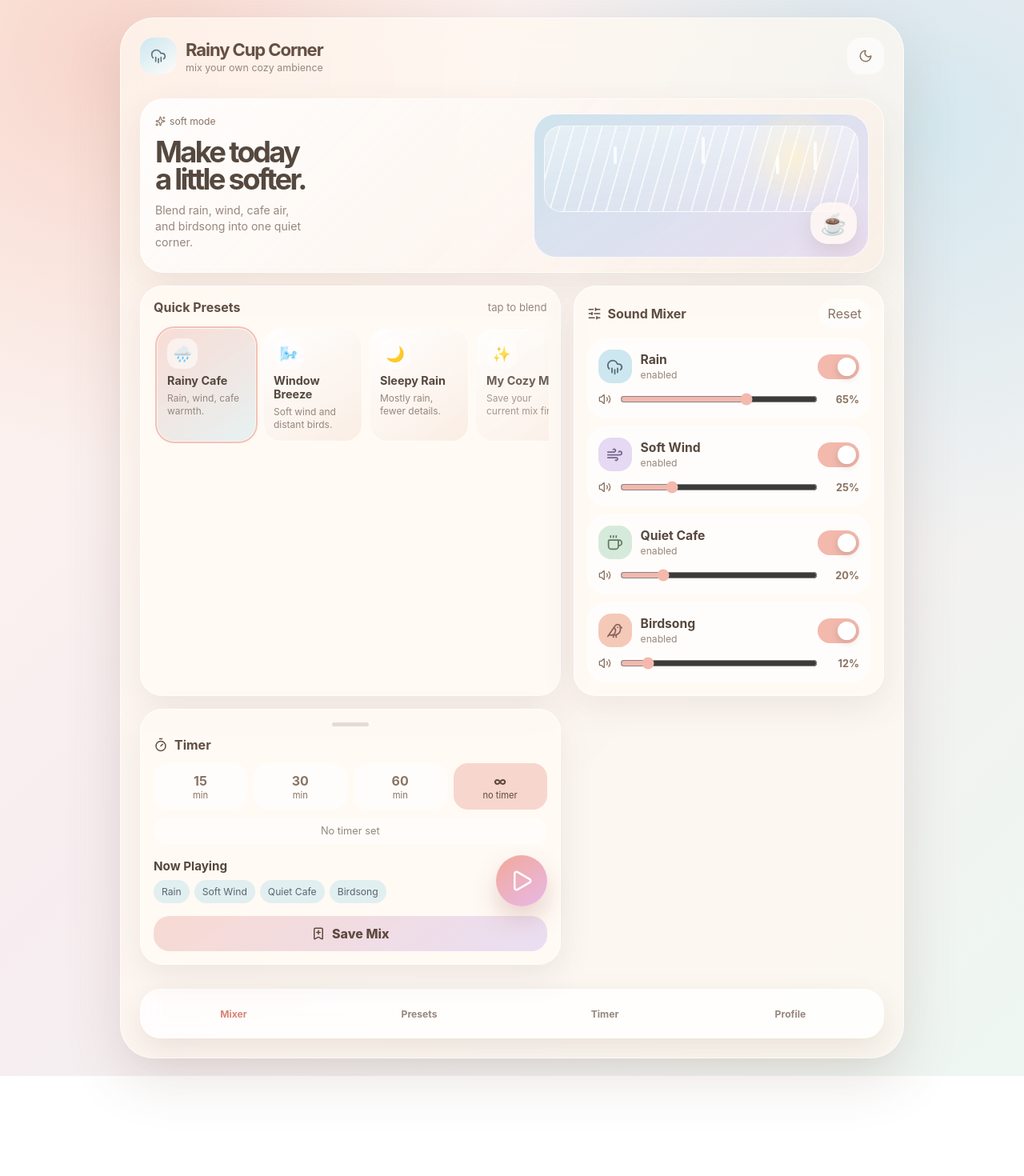
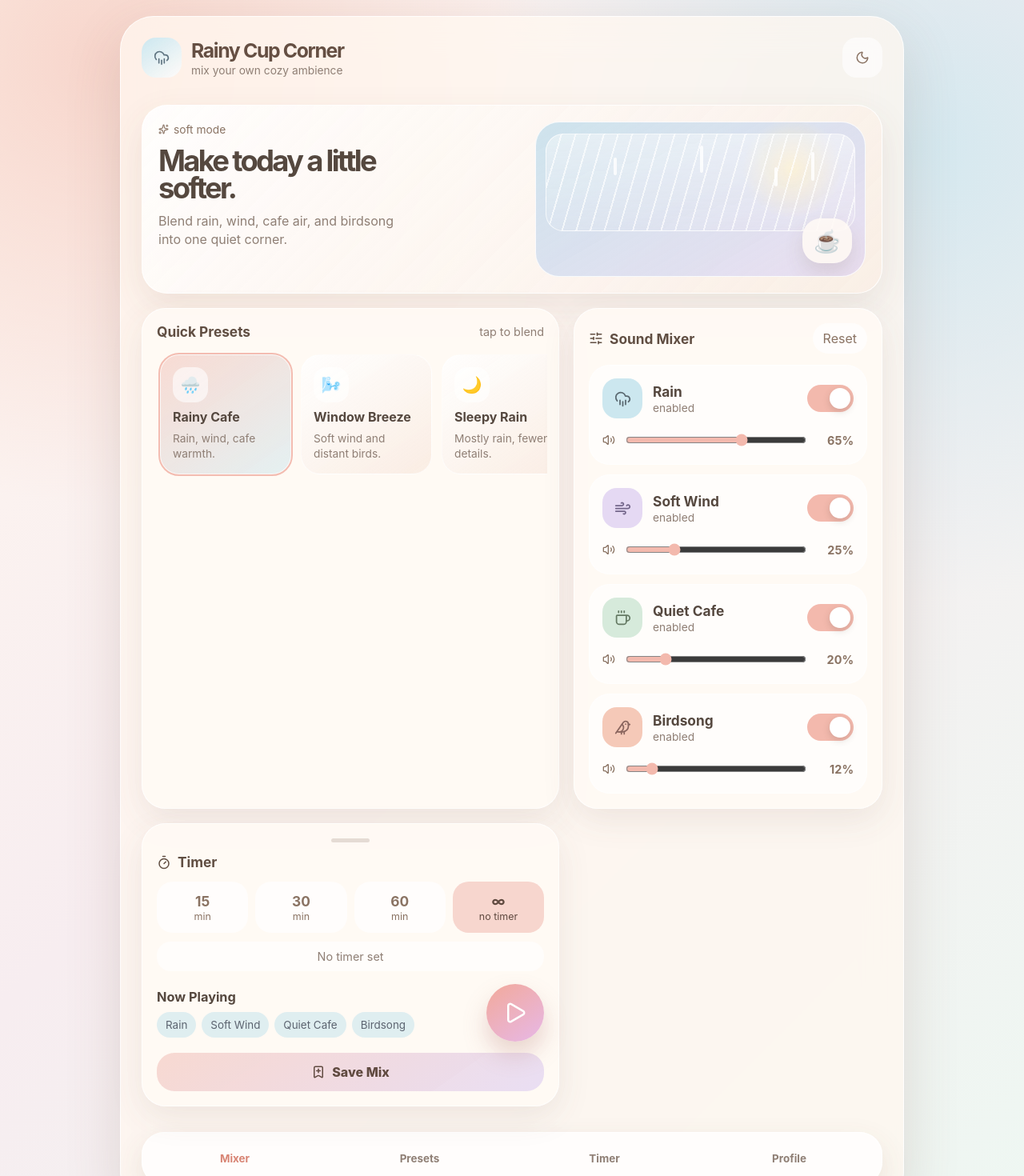
Before and after one commit to Confeeria/rainy-cup-corner, a React (Vite) app: page / in a window 1280 px wide. Shown: the top 1470 px of the page at 80% size. Before the commit the page ends 1345 px from the top, so only its background shows below. Built offline with nearby package versions, Linux system fonts and the light colour scheme.

Commit message:
Update styles.css

```diff
--- a/src/styles.css
+++ b/src/styles.css
@@ -2,36 +2,43 @@
 :root {
   font-family: Inter, ui-sans-serif, system-ui, -apple-system, BlinkMacSystemFont, "Segoe UI", sans-serif;
   color-scheme: light;
-  --cream:#fff7ef; --panel:rgba(255,250,244,.88); --peach:#f3b9ad; --peach2:#f7d6ce;
-  --blue:#cce7ef; --sage:#d6eadb; --lav:#e5d9f3; --text:#55483f; --muted:#96877d;
+  --cream:#fff7ef; --panel:rgba(255,250,244,.9); --peach:#f3b9ad; --peach2:#f7d6ce;
+  --blue:#cce7ef; --sage:#d6eadb; --lav:#e5d9f3; --text:#55483f; --muted:#8f7f75;
   --shadow:0 24px 70px rgba(109,77,60,.16);
 }
 *{box-sizing:border-box} html{scroll-behavior:smooth}
 body{margin:0;color:var(--text);min-height:100vh;background:radial-gradient(circle at 10% 5%,rgba(245,203,192,.75),transparent 30%),radial-gradient(circle at 90% 12%,rgba(204,231,239,.8),transparent 32%),linear-gradient(135deg,#fff7ef,#f7edf0 45%,#eef7f2)}
 body:before{content:"";position:fixed;inset:0;opacity:.22;pointer-events:none;background-image:linear-gradient(115deg,rgba(255,255,255,.35) 0 1px,transparent 1px 22px);background-size:44px 44px}
 button,input{font:inherit}button{cursor:pointer}
-.stage{min-height:100vh;display:grid;place-items:center;padding:22px;transition:background .3s ease,color .3s ease}
-.stage.night{color:#eaf2fa;background:radial-gradient(circle at 16% 6%,rgba(120,148,190,.55),transparent 28%),radial-gradient(circle at 88% 18%,rgba(71,92,138,.74),transparent 34%),linear-gradient(135deg,#18243a,#253b5c 48%,#20344d)}
-.stage.night:before{opacity:.12}
-.app{width:min(100%,430px);min-height:min(920px,calc(100vh - 44px));position:relative;border-radius:42px;padding:20px 16px 24px;background:rgba(255,248,240,.74);box-shadow:var(--shadow);border:1px solid rgba(255,255,255,.78);backdrop-filter:blur(22px)}
-.night .app{background:rgba(30,47,73,.78);border-color:rgba(255,255,255,.13);box-shadow:0 24px 78px rgba(5,11,22,.38)}
-.topbar{display:flex;align-items:center;justify-content:space-between;gap:12px;margin-bottom:14px}.brand{display:flex;align-items:center;gap:11px}.brandIcon,.iconButton{width:46px;height:46px;border:0;border-radius:17px;display:grid;place-items:center;background:linear-gradient(145deg,var(--blue),rgba(255,255,255,.72));color:#5f7481}.iconButton{background:rgba(255,255,255,.58);color:#8a7363}.night .brandIcon{background:linear-gradient(145deg,#5c7ca5,#b9cee6);color:#263a56}.night .iconButton{background:rgba(255,255,255,.13);color:#f6d7b6}
-h1,h2,h3,h4,p{margin:0}h1{font-size:1.38rem;letter-spacing:-.05em;color:#654f43}.night h1{color:#f5e6d9}.brand p{font-size:.78rem;color:var(--muted);margin-top:2px}.night .brand p,.night .heading span,.night .track p,.night .hero p{color:#bdc9d8}
-.hero{min-height:218px;display:grid;grid-template-columns:1.05fr .95fr;gap:10px;padding:18px;border-radius:30px;background:linear-gradient(135deg,rgba(255,255,255,.88),rgba(250,236,225,.68));border:1px solid rgba(255,255,255,.84);box-shadow:0 16px 44px rgba(103,70,53,.1)}
-.night .hero{background:linear-gradient(135deg,rgba(47,67,99,.9),rgba(36,52,80,.78));border-color:rgba(255,255,255,.12);box-shadow:0 16px 44px rgba(6,12,25,.22)}
-.eyebrow{display:inline-flex;align-items:center;gap:5px;color:#8a7363;font-size:.76rem}.night .eyebrow{color:#f6d7b6}.hero h2{margin-top:12px;max-width:190px;font-size:2.28rem;line-height:.92;letter-spacing:-.075em}.hero p{margin-top:12px;max-width:190px;color:var(--muted);font-size:.88rem;line-height:1.42}
-.window{position:relative;overflow:hidden;min-height:178px;border-radius:28px;background:radial-gradient(circle at 78% 30%,rgba(255,237,191,.8),transparent 18%),linear-gradient(150deg,rgba(203,226,236,.92),rgba(229,217,243,.78));border:1px solid rgba(255,255,255,.8)}.night .window{background:radial-gradient(circle at 78% 30%,rgba(253,218,165,.72),transparent 16%),linear-gradient(150deg,rgba(65,90,130,.95),rgba(44,59,96,.85));border-color:rgba(255,255,255,.14)}
-.glass{position:absolute;inset:14px 12px 56px;border-radius:22px;background:repeating-linear-gradient(106deg,rgba(255,255,255,.66) 0 2px,transparent 2px 17px),linear-gradient(180deg,rgba(255,255,255,.45),rgba(255,255,255,.08));border:1px solid rgba(255,255,255,.7)}.glass i{position:absolute;width:4px;border-radius:99px;background:rgba(255,255,255,.82)}.glass i:nth-child(1){left:22%;top:24%;height:22px}.glass i:nth-child(2){left:50%;top:12%;height:34px}.glass i:nth-child(3){left:74%;top:34%;height:24px}.glass i:nth-child(4){left:86%;top:18%;height:36px}.cup{position:absolute;right:14px;bottom:16px;width:58px;height:52px;display:grid;place-items:center;border-radius:22px;background:rgba(255,250,245,.85);box-shadow:0 12px 24px rgba(95,67,50,.13);font-size:1.65rem}
-.card,.sleepPanel{margin-top:16px;padding:16px;border-radius:28px;background:var(--panel);border:1px solid rgba(255,255,255,.78);box-shadow:0 14px 42px rgba(112,81,64,.1)}.night .card,.night .sleepPanel{background:rgba(36,54,82,.78);border-color:rgba(255,255,255,.12);box-shadow:0 14px 42px rgba(3,9,18,.2)}
-.heading{display:flex;justify-content:space-between;align-items:center;gap:12px;margin-bottom:13px}.heading h3{display:inline-flex;align-items:center;gap:8px;font-size:1rem;color:#604e42}.night .heading h3{color:#f5e6d9}.heading span{font-size:.82rem;color:var(--muted)}
-.presetSection{overflow:hidden}.presetRow{display:grid;grid-auto-flow:column;grid-auto-columns:124px;gap:9px;overflow-x:auto;padding:3px 6px 8px;margin:0 -2px;scrollbar-width:none}.presetRow::-webkit-scrollbar{display:none}.preset{min-height:116px;border-radius:22px;border:1px solid rgba(255,255,255,.66);padding:12px;text-align:left;display:grid;gap:6px;align-content:start;color:var(--text);background:linear-gradient(145deg,rgba(255,255,255,.88),rgba(248,232,221,.68))}.night .preset{color:#eef5fb;background:linear-gradient(145deg,rgba(58,78,113,.76),rgba(42,61,92,.66));border-color:rgba(255,255,255,.12)}.preset.active{outline:2px solid rgba(243,185,173,.88);outline-offset:0;background:linear-gradient(145deg,rgba(247,214,206,.82),rgba(204,231,239,.48))}.night .preset.active{background:linear-gradient(145deg,rgba(88,118,160,.86),rgba(67,86,132,.72));outline-color:#f2bdaf}.preset.emptyPreset{opacity:.86;border-style:dashed}.preset span{width:38px;height:38px;display:grid;place-items:center;border-radius:14px;background:rgba(255,255,255,.55);font-size:1.18rem}.preset strong{font-size:.9rem}.preset small{color:var(--muted);line-height:1.32;font-size:.75rem}.night .preset small{color:#bdc9d8}
-.reset{border:0;border-radius:999px;padding:8px 11px;color:#8a7363;background:rgba(255,255,255,.62)}.night .reset{background:rgba(255,255,255,.12);color:#f6d7b6}.trackList{display:grid;gap:10px}.track{border-radius:24px;padding:13px;background:rgba(255,255,255,.62);border:1px solid rgba(255,255,255,.72)}.night .track{background:rgba(255,255,255,.08);border-color:rgba(255,255,255,.1)}.trackTop{display:flex;justify-content:space-between;align-items:center;gap:10px;margin-bottom:10px}.trackName{display:flex;gap:11px;align-items:center}.trackIcon{width:42px;height:42px;display:grid;place-items:center;border-radius:16px;color:#5a6870;background:var(--blue)}.track.sage .trackIcon{background:var(--sage);color:#647963}.track.peach .trackIcon{background:#f5c9b8;color:#8a655e}.track.lavender .trackIcon{background:var(--lav);color:#73668a}.track h4{font-size:.98rem}.track p{font-size:.76rem;color:var(--muted);margin-top:2px}
-.toggle{width:52px;height:31px;border:0;border-radius:999px;padding:4px;background:#e6ded6}.toggle span{display:block;width:23px;height:23px;border-radius:999px;background:white;box-shadow:0 3px 10px rgba(80,62,50,.2);transition:.2s}.toggle.on{background:var(--peach)}.toggle.on span{transform:translateX(21px)}
-.volume{display:grid;grid-template-columns:auto 1fr 45px;align-items:center;gap:9px;color:#8a7363}.night .volume{color:#d9e3ef}.volume input{width:100%;accent-color:var(--peach)}.volume strong{text-align:right;font-size:.8rem}
-.sleepPanel{position:relative;z-index:1;margin-bottom:14px}.grabber{width:46px;height:5px;border-radius:99px;background:rgba(138,115,99,.22);margin:0 auto 13px}.night .grabber{background:rgba(255,255,255,.24)}.timerGrid{display:grid;grid-template-columns:repeat(4,1fr);gap:8px;margin-bottom:10px}.timer{min-height:58px;border:0;border-radius:18px;display:grid;place-items:center;align-content:center;gap:1px;background:rgba(255,255,255,.62);color:#8a7363}.night .timer{background:rgba(255,255,255,.1);color:#d9e3ef}.timer small{font-size:.7rem}.timer.active{background:var(--peach2);color:#604a40}.night .timer.active{background:#f2bdaf;color:#22334d}
-.timerStatus{margin-bottom:14px;padding:9px 11px;border-radius:16px;background:rgba(255,255,255,.52);color:var(--muted);font-size:.8rem;text-align:center}.timerStatus.active{background:rgba(204,231,239,.5);color:#60727a}.night .timerStatus{background:rgba(255,255,255,.08);color:#bdc9d8}.night .timerStatus.active{background:rgba(106,139,184,.28);color:#dcecff}
-.nowPlaying{display:grid;grid-template-columns:1fr auto;align-items:center;gap:12px}.nowPlaying h3{font-size:.95rem;margin-bottom:8px}.pills{display:flex;flex-wrap:wrap;gap:6px}.pills span{padding:7px 10px;border-radius:999px;background:rgba(204,231,239,.58);color:#5c6470;font-size:.76rem}.night .pills span{background:rgba(106,139,184,.28);color:#dcecff}.play{width:64px;height:64px;border:0;border-radius:999px;display:grid;place-items:center;color:white;background:linear-gradient(145deg,#f2a99a,#e7b8e7);box-shadow:0 16px 30px rgba(171,111,102,.28)}
-.saveMix{width:100%;margin-top:12px;border:0;border-radius:20px;padding:12px 14px;display:flex;align-items:center;justify-content:center;gap:8px;background:linear-gradient(145deg,rgba(247,214,206,.9),rgba(229,217,243,.82));color:#604a40;font-weight:800}.night .saveMix{background:linear-gradient(145deg,rgba(242,189,175,.9),rgba(124,145,197,.82));color:#22334d}.saveMessage,.note{margin-top:10px;color:#9a6e5f;font-size:.78rem;line-height:1.4;text-align:center}.saveMessage{color:#7f6d88;font-weight:700}.night .saveMessage,.night .note{color:#f6d7b6}
-.bottomNav{height:62px;border-radius:26px;background:rgba(255,255,255,.76);border:1px solid rgba(255,255,255,.84);display:grid;grid-template-columns:repeat(4,1fr);place-items:center;box-shadow:0 14px 36px rgba(103,70,53,.12);margin-top:14px}.night .bottomNav{background:rgba(255,255,255,.1);border-color:rgba(255,255,255,.12);box-shadow:0 14px 36px rgba(3,9,18,.18)}.bottomNav span{color:var(--muted);font-size:.76rem;font-weight:650}.bottomNav .active{color:#d88474}.night .bottomNav span{color:#bdc9d8}.night .bottomNav .active{color:#f2bdaf}
-@media (min-width:820px){.app{width:min(100%,980px);min-height:760px;padding:24px;display:grid;grid-template-columns:1.15fr .85fr;align-content:start;gap:16px}.topbar,.hero,.card:first-of-type,.bottomNav{grid-column:1/-1}.card,.sleepPanel{margin-top:0}.bottomNav{margin-top:0}}
-@media (max-width:440px){.stage{padding:0;place-items:stretch}.app{width:100%;min-height:100vh;border-radius:0;padding:16px 14px 18px}.hero{grid-template-columns:1fr}.window{min-height:148px}.hero h2{max-width:260px;font-size:2.05rem}.hero p{max-width:270px}.presetRow{grid-auto-columns:122px}.preset{min-height:112px}}
+.stage{min-height:100vh;display:grid;place-items:center;padding:20px;transition:background .3s ease,color .3s ease}
+.stage.night{color:#f3efff;background:
+  radial-gradient(circle at 82% 18%,rgba(91,122,232,.48),transparent 22%),
+  radial-gradient(circle at 76% 74%,rgba(54,113,211,.45),transparent 28%),
+  linear-gradient(150deg,#2f226d 0%,#3a2a86 36%,#1e4f9a 100%)}
+.stage.night:before{opacity:.18;background-image:linear-gradient(120deg,rgba(255,255,255,.16) 0 1px,transparent 1px 18px)}
+.app{width:min(100%,430px);min-height:min(920px,calc(100vh - 40px));position:relative;border-radius:42px;padding:22px 16px 26px;background:rgba(255,248,240,.76);box-shadow:var(--shadow);border:1px solid rgba(255,255,255,.78);backdrop-filter:blur(22px)}
+.night .app{background:rgba(56,43,132,.42);border-color:rgba(255,238,180,.5);box-shadow:0 24px 80px rgba(5,4,28,.42), inset 0 0 0 1px rgba(255,255,255,.08)}
+.topbar{display:flex;align-items:center;justify-content:space-between;gap:12px;margin-bottom:16px}.brand{display:flex;align-items:center;gap:12px}.brandIcon,.iconButton{width:50px;height:50px;border:0;border-radius:18px;display:grid;place-items:center;background:linear-gradient(145deg,var(--blue),rgba(255,255,255,.72));color:#5f7481}.iconButton{background:rgba(255,255,255,.62);color:#8a7363}.night .brandIcon{background:linear-gradient(145deg,#5c68da,#948bf0);color:#fff7c8}.night .iconButton{background:rgba(255,255,255,.16);color:#fff7c8;border:1px solid rgba(255,238,180,.22)}
+h1,h2,h3,h4,p{margin:0}h1{font-size:1.55rem;letter-spacing:-.055em;color:#654f43}.night h1{color:#fff8d7}.brand p{font-size:.86rem;color:var(--muted);margin-top:2px}.night .brand p,.night .heading span,.night .track p,.night .hero p{color:#d7d2ff}
+.hero{min-height:236px;display:grid;grid-template-columns:1fr;gap:14px;padding:20px;border-radius:32px;background:linear-gradient(135deg,rgba(255,255,255,.9),rgba(250,236,225,.7));border:1px solid rgba(255,255,255,.86);box-shadow:0 16px 44px rgba(103,70,53,.1)}
+.night .hero{background:linear-gradient(150deg,rgba(64,49,145,.78),rgba(28,76,153,.54));border-color:rgba(255,238,180,.42);box-shadow:0 18px 52px rgba(7,8,42,.25), inset 0 0 36px rgba(96,125,255,.14)}
+.eyebrow{display:inline-flex;align-items:center;gap:6px;color:#8a7363;font-size:.86rem}.night .eyebrow{color:#fff6b9}.hero h2{margin-top:12px;max-width:320px;font-size:2.28rem;line-height:.94;letter-spacing:-.075em}.hero p{margin-top:12px;max-width:320px;color:var(--muted);font-size:1rem;line-height:1.48}
+.window{position:relative;overflow:hidden;min-height:152px;border-radius:30px;background:radial-gradient(circle at 78% 30%,rgba(255,237,191,.8),transparent 18%),linear-gradient(150deg,rgba(203,226,236,.94),rgba(229,217,243,.78));border:1px solid rgba(255,255,255,.82)}.night .window{background:
+  radial-gradient(circle at 68% 20%,rgba(255,246,186,.9),transparent 12%),
+  radial-gradient(circle at 78% 78%,rgba(43,125,214,.65),transparent 27%),
+  linear-gradient(150deg,rgba(65,50,160,.96),rgba(31,83,168,.86));border-color:rgba(255,238,180,.48)}
+.glass{position:absolute;inset:14px 12px 56px;border-radius:22px;background:repeating-linear-gradient(106deg,rgba(255,255,255,.66) 0 2px,transparent 2px 17px),linear-gradient(180deg,rgba(255,255,255,.45),rgba(255,255,255,.08));border:1px solid rgba(255,255,255,.7)}.night .glass{background:repeating-linear-gradient(106deg,rgba(255,255,255,.22) 0 2px,transparent 2px 17px),linear-gradient(180deg,rgba(255,255,255,.18),rgba(255,255,255,.04));border-color:rgba(255,255,255,.22)}.glass i{position:absolute;width:4px;border-radius:99px;background:rgba(255,255,255,.82)}.glass i:nth-child(1){left:22%;top:24%;height:22px}.glass i:nth-child(2){left:50%;top:12%;height:34px}.glass i:nth-child(3){left:74%;top:34%;height:24px}.glass i:nth-child(4){left:86%;top:18%;height:36px}.cup{position:absolute;right:16px;bottom:16px;width:62px;height:56px;display:grid;place-items:center;border-radius:23px;background:rgba(255,250,245,.88);box-shadow:0 12px 24px rgba(95,67,50,.13);font-size:1.7rem}.night .cup{background:rgba(255,250,225,.92)}
+.moonCloud{display:none}.night .moonCloud{display:block;position:absolute;left:34px;top:28px;width:96px;height:64px;z-index:2}.night .moonCloud span{position:absolute;right:6px;top:0;width:54px;height:54px;border-radius:50%;background:#fff6b9;box-shadow:0 0 26px rgba(255,246,185,.8)}.night .moonCloud b{position:absolute;left:0;bottom:2px;width:76px;height:28px;border-radius:999px;background:rgba(245,245,255,.92);box-shadow:24px -10px 0 2px rgba(245,245,255,.9),48px 0 0 -3px rgba(245,245,255,.78)}
+.card,.sleepPanel{margin-top:18px;padding:18px;border-radius:30px;background:var(--panel);border:1px solid rgba(255,255,255,.78);box-shadow:0 14px 42px rgba(112,81,64,.1)}.night .card,.night .sleepPanel{background:rgba(68,53,148,.46);border-color:rgba(255,238,180,.26);box-shadow:0 14px 42px rgba(3,3,25,.22)}
+.heading{display:flex;justify-content:space-between;align-items:center;gap:12px;margin-bottom:14px}.heading h3{display:inline-flex;align-items:center;gap:8px;font-size:1.08rem;color:#604e42}.night .heading h3{color:#fff8d7}.heading span{font-size:.9rem;color:var(--muted)}
+.presetSection{overflow:hidden}.presetRow{display:grid;grid-auto-flow:column;grid-auto-columns:164px;gap:12px;overflow-x:auto;padding:4px 8px 10px;margin:0 -4px;scrollbar-width:none}.presetRow::-webkit-scrollbar{display:none}.preset{min-height:146px;border-radius:24px;border:1px solid rgba(255,255,255,.7);padding:15px;text-align:left;display:grid;gap:8px;align-content:start;color:var(--text);background:linear-gradient(145deg,rgba(255,255,255,.9),rgba(248,232,221,.7))}.night .preset{color:#fff8ed;background:linear-gradient(145deg,rgba(81,65,168,.62),rgba(50,75,165,.48));border-color:rgba(255,238,180,.22)}.preset.active{outline:2px solid rgba(243,185,173,.95);outline-offset:0;background:linear-gradient(145deg,rgba(247,214,206,.85),rgba(204,231,239,.52))}.night .preset.active{background:linear-gradient(145deg,rgba(103,80,195,.78),rgba(58,94,190,.62));outline-color:#fff0a6}.preset.emptyPreset{opacity:.9;border-style:dashed}.preset span{width:44px;height:44px;display:grid;place-items:center;border-radius:16px;background:rgba(255,255,255,.6);font-size:1.25rem}.preset strong{font-size:1rem}.preset small{color:var(--muted);line-height:1.38;font-size:.86rem}.night .preset small{color:#d7d2ff}
+.reset{border:0;border-radius:999px;padding:9px 13px;color:#8a7363;background:rgba(255,255,255,.66);font-size:1rem}.night .reset{background:rgba(255,255,255,.14);color:#fff6b9}.trackList{display:grid;gap:12px}.track{border-radius:26px;padding:16px;background:rgba(255,255,255,.66);border:1px solid rgba(255,255,255,.74)}.night .track{background:rgba(255,255,255,.1);border-color:rgba(255,238,180,.16)}.trackTop{display:flex;justify-content:space-between;align-items:center;gap:12px;margin-bottom:13px}.trackName{display:flex;gap:13px;align-items:center}.trackIcon{width:50px;height:50px;display:grid;place-items:center;border-radius:18px;color:#5a6870;background:var(--blue)}.track.sage .trackIcon{background:var(--sage);color:#647963}.track.peach .trackIcon{background:#f5c9b8;color:#8a655e}.track.lavender .trackIcon{background:var(--lav);color:#73668a}.track h4{font-size:1.08rem}.track p{font-size:.86rem;color:var(--muted);margin-top:2px}
+.toggle{width:58px;height:34px;border:0;border-radius:999px;padding:4px;background:#e6ded6}.toggle span{display:block;width:26px;height:26px;border-radius:999px;background:white;box-shadow:0 3px 10px rgba(80,62,50,.2);transition:.2s}.toggle.on{background:var(--peach)}.toggle.on span{transform:translateX(24px)}
+.volume{display:grid;grid-template-columns:auto 1fr 50px;align-items:center;gap:11px;color:#8a7363}.night .volume{color:#f0e7ff}.volume input{width:100%;accent-color:var(--peach);height:24px}.volume strong{text-align:right;font-size:.9rem}
+.sleepPanel{position:relative;z-index:1;margin-bottom:14px}.grabber{width:48px;height:5px;border-radius:99px;background:rgba(138,115,99,.22);margin:0 auto 14px}.night .grabber{background:rgba(255,238,180,.3)}.timerGrid{display:grid;grid-template-columns:repeat(4,1fr);gap:9px;margin-bottom:11px}.timer{min-height:64px;border:0;border-radius:20px;display:grid;place-items:center;align-content:center;gap:1px;background:rgba(255,255,255,.66);color:#8a7363}.night .timer{background:rgba(255,255,255,.13);color:#f2ecff}.timer strong{font-size:1.08rem}.timer small{font-size:.78rem}.timer.active{background:var(--peach2);color:#604a40}.night .timer.active{background:#fff0a6;color:#39286d}
+.timerStatus{margin-bottom:16px;padding:10px 12px;border-radius:17px;background:rgba(255,255,255,.55);color:var(--muted);font-size:.9rem;text-align:center}.timerStatus.active{background:rgba(204,231,239,.55);color:#60727a}.night .timerStatus{background:rgba(255,255,255,.12);color:#d7d2ff}.night .timerStatus.active{background:rgba(255,240,166,.16);color:#fff8c8}
+.nowPlaying{display:grid;grid-template-columns:1fr auto;align-items:center;gap:14px}.nowPlaying h3{font-size:1.02rem;margin-bottom:9px}.pills{display:flex;flex-wrap:wrap;gap:7px}.pills span{padding:8px 11px;border-radius:999px;background:rgba(204,231,239,.62);color:#5c6470;font-size:.84rem}.night .pills span{background:rgba(255,255,255,.15);color:#f2ecff}.play{width:72px;height:72px;border:0;border-radius:999px;display:grid;place-items:center;color:white;background:linear-gradient(145deg,#f2a99a,#e7b8e7);box-shadow:0 16px 30px rgba(171,111,102,.28)}.night .play{background:linear-gradient(145deg,#fff0a6,#a08cff);color:#35266e;box-shadow:0 0 28px rgba(255,240,166,.25)}
+.saveMix{width:100%;margin-top:14px;border:0;border-radius:22px;padding:14px 16px;display:flex;align-items:center;justify-content:center;gap:8px;background:linear-gradient(145deg,rgba(247,214,206,.92),rgba(229,217,243,.84));color:#604a40;font-weight:800;font-size:1rem}.night .saveMix{background:linear-gradient(145deg,rgba(255,240,166,.92),rgba(160,140,255,.8));color:#38276d}.saveMessage,.note{margin-top:10px;color:#9a6e5f;font-size:.86rem;line-height:1.4;text-align:center}.saveMessage{color:#7f6d88;font-weight:700}.night .saveMessage,.night .note{color:#fff6b9}
+.bottomNav{height:66px;border-radius:28px;background:rgba(255,255,255,.78);border:1px solid rgba(255,255,255,.84);display:grid;grid-template-columns:repeat(4,1fr);place-items:center;box-shadow:0 14px 36px rgba(103,70,53,.12);margin-top:14px}.night .bottomNav{background:rgba(255,255,255,.12);border-color:rgba(255,238,180,.24);box-shadow:0 14px 36px rgba(3,3,25,.18)}.bottomNav span{color:var(--muted);font-size:.84rem;font-weight:700}.bottomNav .active{color:#d88474}.night .bottomNav span{color:#d7d2ff}.night .bottomNav .active{color:#fff0a6}
+@media (min-width:820px){.app{width:min(100%,980px);min-height:760px;padding:26px;display:grid;grid-template-columns:1.15fr .85fr;align-content:start;gap:18px}.topbar,.hero,.card:first-of-type,.bottomNav{grid-column:1/-1}.card,.sleepPanel{margin-top:0}.hero{grid-template-columns:1.05fr .95fr}.bottomNav{margin-top:0}}
+@media (max-width:440px){.stage{padding:0;place-items:stretch}.app{width:100%;min-height:100vh;border-radius:0;padding:18px 15px 20px}.hero{grid-template-columns:1fr}.window{min-height:160px}.hero h2{max-width:320px;font-size:2.2rem}.hero p{max-width:320px}.presetRow{grid-auto-columns:158px}.preset{min-height:142px}.card,.sleepPanel{padding:16px}.track{padding:15px}}
```
